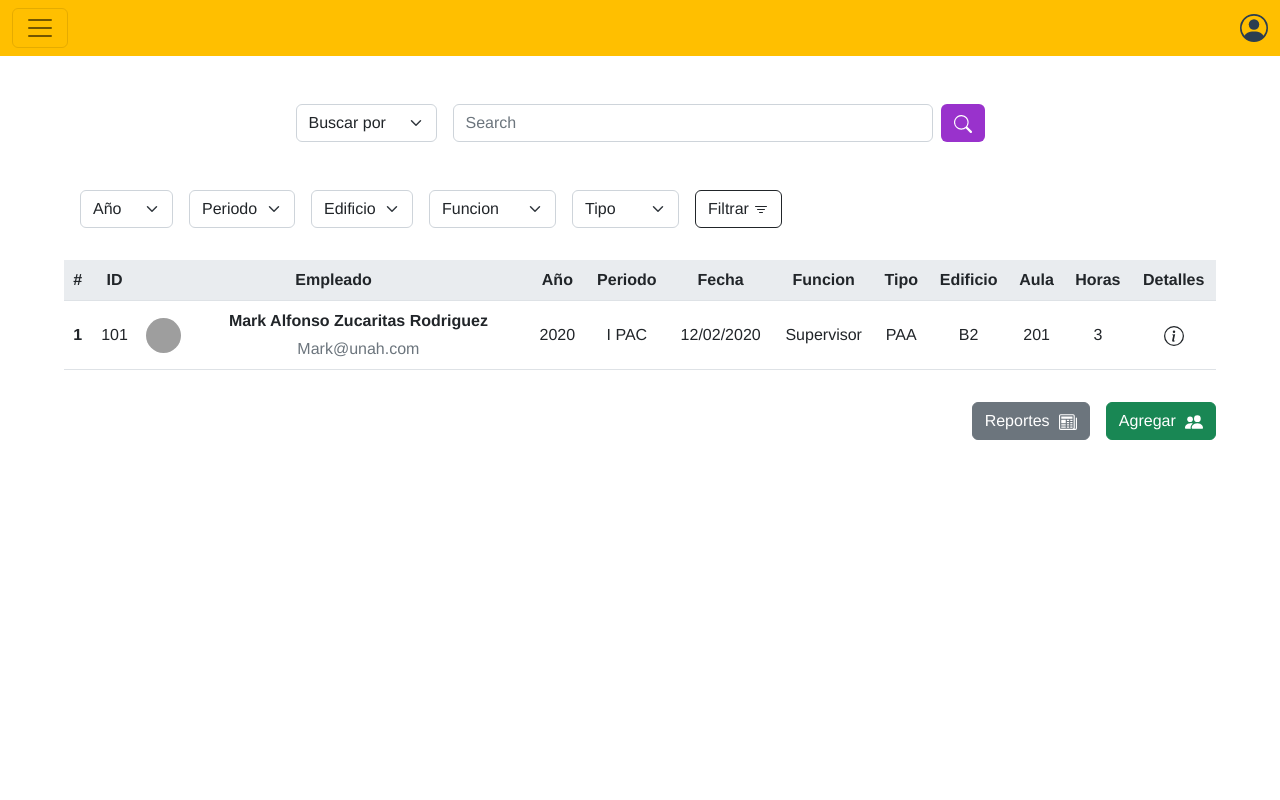
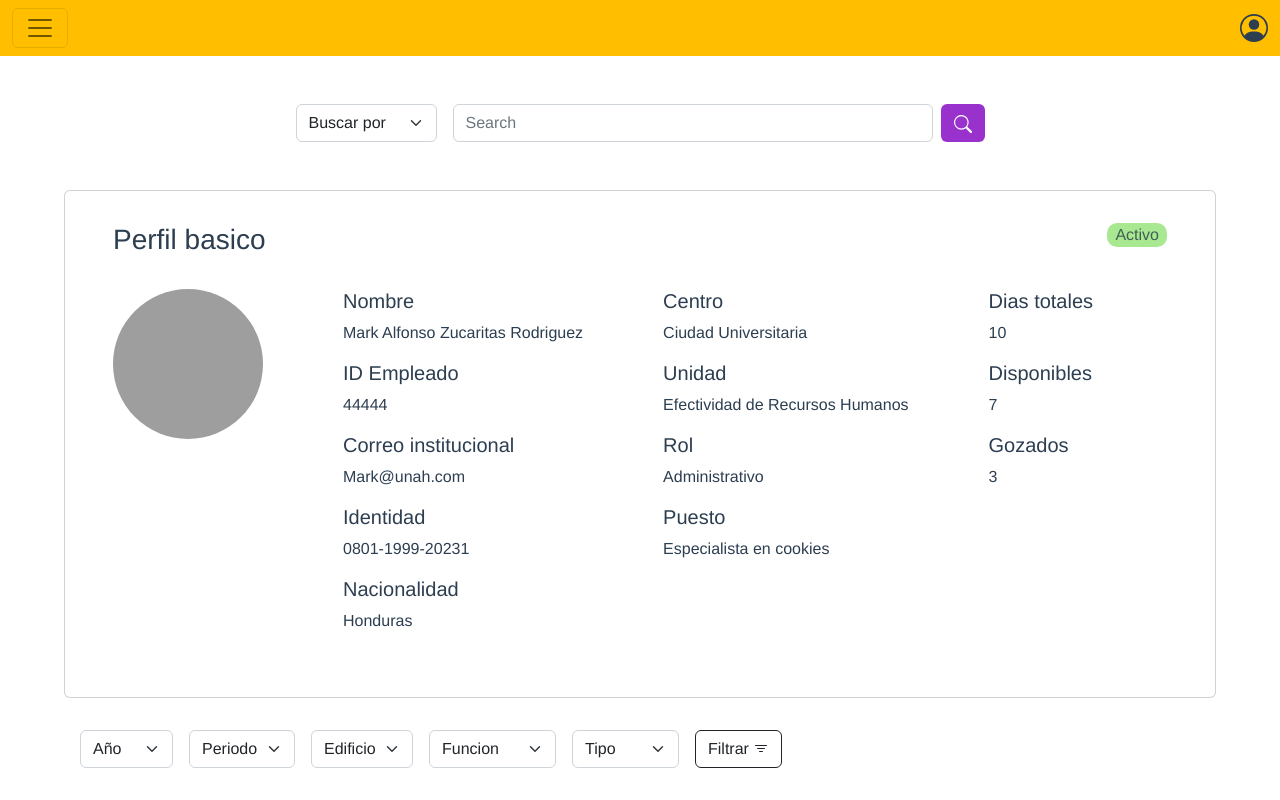
Before and after one commit to cmmz22173/Sistema-RH-UNAH, a Vue app: page /paa in a window 1280 px wide. Shown: the top 800 px of the page. Built offline with nearby package versions, Linux system fonts and the light colour scheme; grey boxes are pictures that could not be loaded.

Commit message:
Completacion visual del modulo PAA
Se agregaron vistas en el modulo de paa , y un nuevo contenedor donde van la informacion del empleado

```diff
--- a/src/views/AdminHomeMenu.vue
+++ b/src/views/AdminHomeMenu.vue
@@ -7,7 +7,7 @@
   <div class="row">
     <div class="col">
       <a href="/registro-usuario" >
-      <div class="card w-100">
+      <div class="card cardbtn w-100">
         <img src="@/assets/registro.png" class="img-fluid" style="width: 75%;display: block;margin:auto;
         padding-top: 1rem">
         <div class="card-body justify-content-center" style="text-align: center">
@@ -19,7 +19,7 @@
     </div>
     <div class="col">
       <a href="#" >
-        <div class="card w-100">
+        <div class="card cardbtn w-100">
           <img src="@/assets/roles.png" class="img-fluid" style="width: 75%;display: block;margin:auto;
         padding-top: 1rem">
           <div class="card-body justify-content-center" style="text-align: center">
@@ -31,7 +31,7 @@
     </div>
     <div class="col">
       <a href="#" >
-        <div class="card w-100">
+        <div class="card cardbtn w-100">
           <img src="@/assets/bell.png" class="img-fluid" style="width: 75%;display: block;margin:auto;
         padding-top: 1rem">
           <div class="card-body justify-content-center" style="text-align: center">
@@ -43,7 +43,7 @@
     </div>
     <div class="col">
       <a href="/menu" >
-        <div class="card w-100">
+        <div class="card cardbtn w-100">
           <img src="@/assets/homepage.png" class="img-fluid" style="width: 75%;display: block;margin:auto;
         padding-top: 1rem">
           <div class="card-body justify-content-center" style="text-align: center">
@@ -77,13 +77,13 @@ export default {
 </script>
 
 <style>
-.card{
+.cardbtn{
   margin: 0.5rem;
  justify-content: center;
   box-sizing: border-box;
  font-family: "Microsoft JhengHei",serif;
 }
-.card:hover{
+.cardbtn:hover{
   box-shadow: 5px 6px 6px 2px #e9ecef;
   transition: 0.5s;
   transform: scale(1.05);
--- a/src/views/MenuPrincipal.vue
+++ b/src/views/MenuPrincipal.vue
@@ -6,7 +6,7 @@
 <div class="row">
   <div class="col">
     <a href="#" >
-      <div class="card w-100">
+      <div class="card cardbtn w-100">
         <img src="@/assets/gestion-empleados.png" class="img-fluid" style="width: 75%;display: block;margin:auto;
         padding-top: 1rem">
         <div class="card-body justify-content-center" style="text-align: center">
@@ -18,7 +18,7 @@
   </div>
   <div class="col">
     <a href="#" >
-      <div class="card w-100">
+      <div class="card cardbtn w-100">
         <img src="@/assets/asistencia.png" class="img-fluid" style="width: 75%;display: block;margin:auto;
         padding-top: 1rem">
         <div class="card-body justify-content-center" style="text-align: center">
@@ -30,7 +30,7 @@
   </div>
   <div class="col">
     <a href="#" >
-      <div class="card w-100">
+      <div class="card cardbtn w-100">
         <img src="@/assets/monitoreo.png" class="img-fluid" style="width: 75%;display: block;margin:auto;
         padding-top: 1rem">
         <div class="card-body justify-content-center" style="text-align: center">
@@ -42,7 +42,7 @@
   </div>
   <div class="col">
     <a href="/paa" >
-      <div class="card w-100">
+      <div class="card cardbtn w-100">
         <img src="@/assets/paa-logo.png" class="img-fluid" style="width: 75%;display: block;margin:auto;
         padding-top: 1rem">
         <div class="card-body justify-content-center" style="text-align: center">
@@ -77,13 +77,13 @@ export default {
 </script>
 
 <style>
-.card{
+.cardbtn{
   margin: 0.5rem;
   justify-content: center;
   box-sizing: border-box;
   font-family: "Microsoft JhengHei",serif;
 }
-.card:hover{
+.cardbtn:hover{
   box-shadow: 5px 6px 6px 2px #e9ecef;
   transition: 0.5s;
   transform: scale(1.05);
--- a/src/views/PAA.vue
+++ b/src/views/PAA.vue
@@ -16,6 +16,71 @@
         </svg>
       </button>
     </form>
+  </div>
+
+  <div class="d-flex card PerfilCard">
+    <div class="" style="margin: 2rem 3rem 0.5rem">
+      <h3 style="float: left">Perfil basico</h3>
+
+      <div style="float: right" id="statusIndicador">Activo</div>
+    </div>
+    <div class="d-flex" id="containerCardPerfil" about="AQUI VA LA FOTO DEL EMPLEADO">
+    <img
+        src="https://upload.wikimedia.org/wikipedia/commons/1/18/Mark_Zuckerberg_F8_2019_Keynote_%2832830578717%29_%28cropped%29.jpg"
+        alt=""
+        style="width: 150px; height: 150px"
+        class="rounded-circle"
+    />
+
+      <div class="" style="padding-left: 5rem" about="Aqui va la informacion personal">
+        <h5 class="d-flex">Nombre</h5>
+        <label>Mark Alfonso Zucaritas Rodriguez</label>
+
+        <h5 class="d-flex" style="margin-top: 1rem">ID Empleado</h5>
+        <label class="d-flex">44444</label>
+
+        <h5 class="d-flex" style="margin-top: 1rem">Correo institucional</h5>
+        <label class="d-flex">Mark@unah.com</label>
+
+        <h5 class="d-flex" style="margin-top: 1rem">Identidad</h5>
+        <label class="d-flex">0801-1999-20231</label>
+
+        <h5 class="d-flex" style="margin-top: 1rem">Nacionalidad</h5>
+        <label class="d-flex">Honduras</label>
+
+      </div>
+
+      <div class="" style="padding-left: 5rem" about="Aqui va informacion universitaria">
+        <h5 class="d-flex">Centro</h5>
+        <label class="d-flex">Ciudad Universitaria </label>
+
+        <h5 class="d-flex" style="margin-top: 1rem">Unidad</h5>
+        <label class="d-flex">Efectividad de Recursos Humanos</label>
+
+        <h5 class="d-flex" style="margin-top: 1rem">Rol</h5>
+        <label class="d-flex">Administrativo</label>
+
+        <h5 class="d-flex" style="margin-top: 1rem">Puesto</h5>
+        <label class="d-flex">Especialista en cookies</label>
+      </div>
+
+
+      <div class="" style="padding-left: 5rem" about="Aqui va informacion de los dias de PAA">
+        <h5 class="d-flex" >Dias totales</h5>
+        <label class="d-flex">10</label>
+
+        <h5 class="d-flex" style="margin-top: 1rem">Disponibles</h5>
+        <label class="d-flex">7</label>
+
+        <h5 class="d-flex" style="margin-top: 1rem">Gozados</h5>
+        <label class="d-flex">3</label>
+
+      </div>
+
+
+  </div>
+
+
   </div>
 
   <div class="d-flex justify-content-left" style="padding-left: 5rem">
@@ -56,7 +121,7 @@
     <select class="form-select w-auto optionBtn" aria-label="Default select example" required>
       <option selected disabled value="">Tipo</option>
       <option value="1">Todos</option>
-      <option value="2">no se</option>
+      <option value="2">PAM</option>
       <option value="3">PAA</option>
       <option value="4">PCCNS</option>
     </select>
@@ -226,6 +291,26 @@ p{
 
 .btnTablas{
   margin-left: 1rem;
+  margin-bottom: 3rem;
+}
+.PerfilCard{
+
+  margin-bottom: 2rem;
+  margin-left: 4rem;
+  margin-right: 4rem;
+  height: auto;
 }
 
+#containerCardPerfil{
+  padding: 1rem 3rem 4rem;
+}
+#statusIndicador{
+  background-color: #A8E890;
+  border-radius: 10px;
+  padding-left: 0.5rem;
+  padding-right: 0.5rem;
+  color: #425F57;
+}
+
+
 </style>
```
